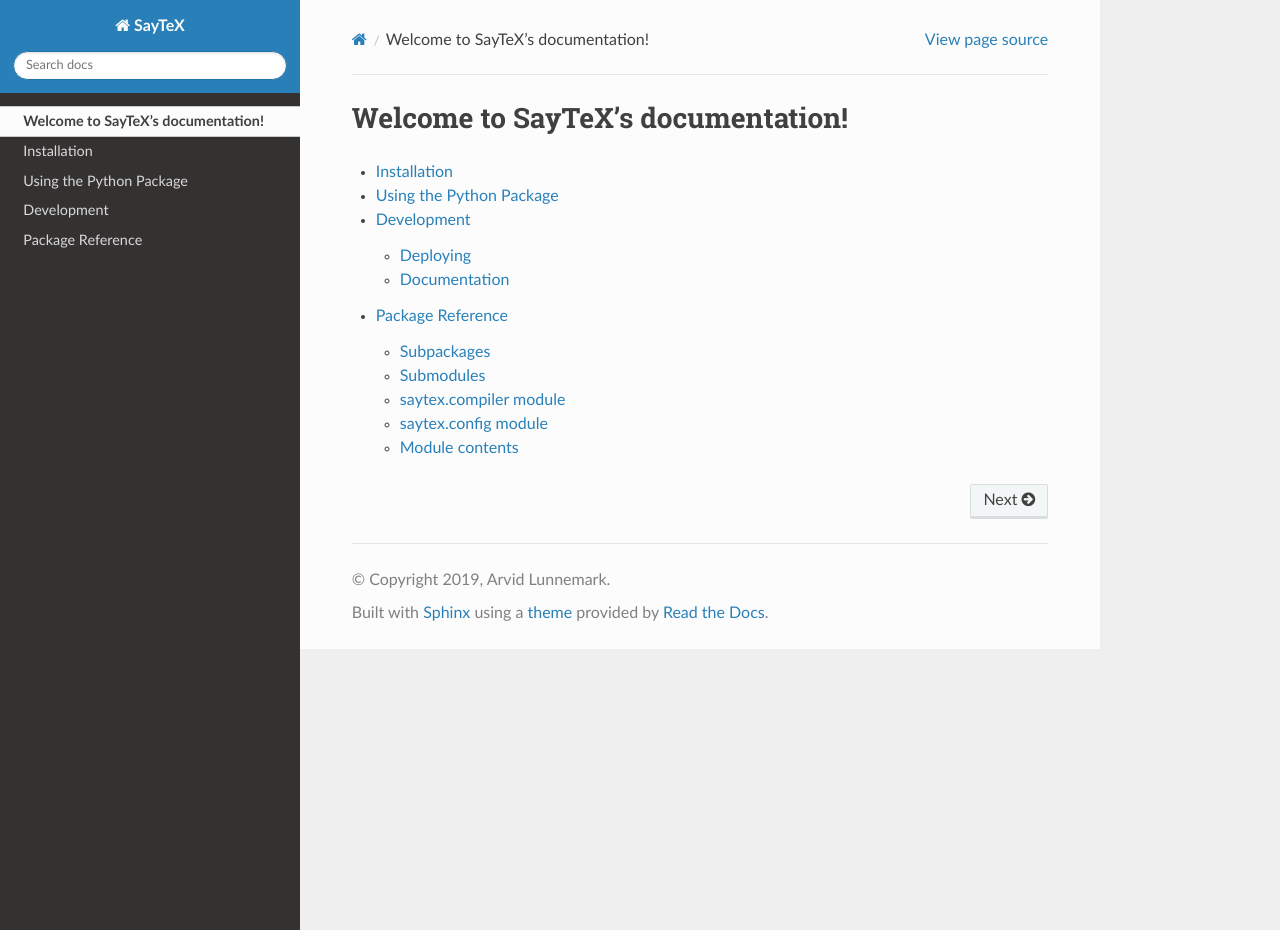
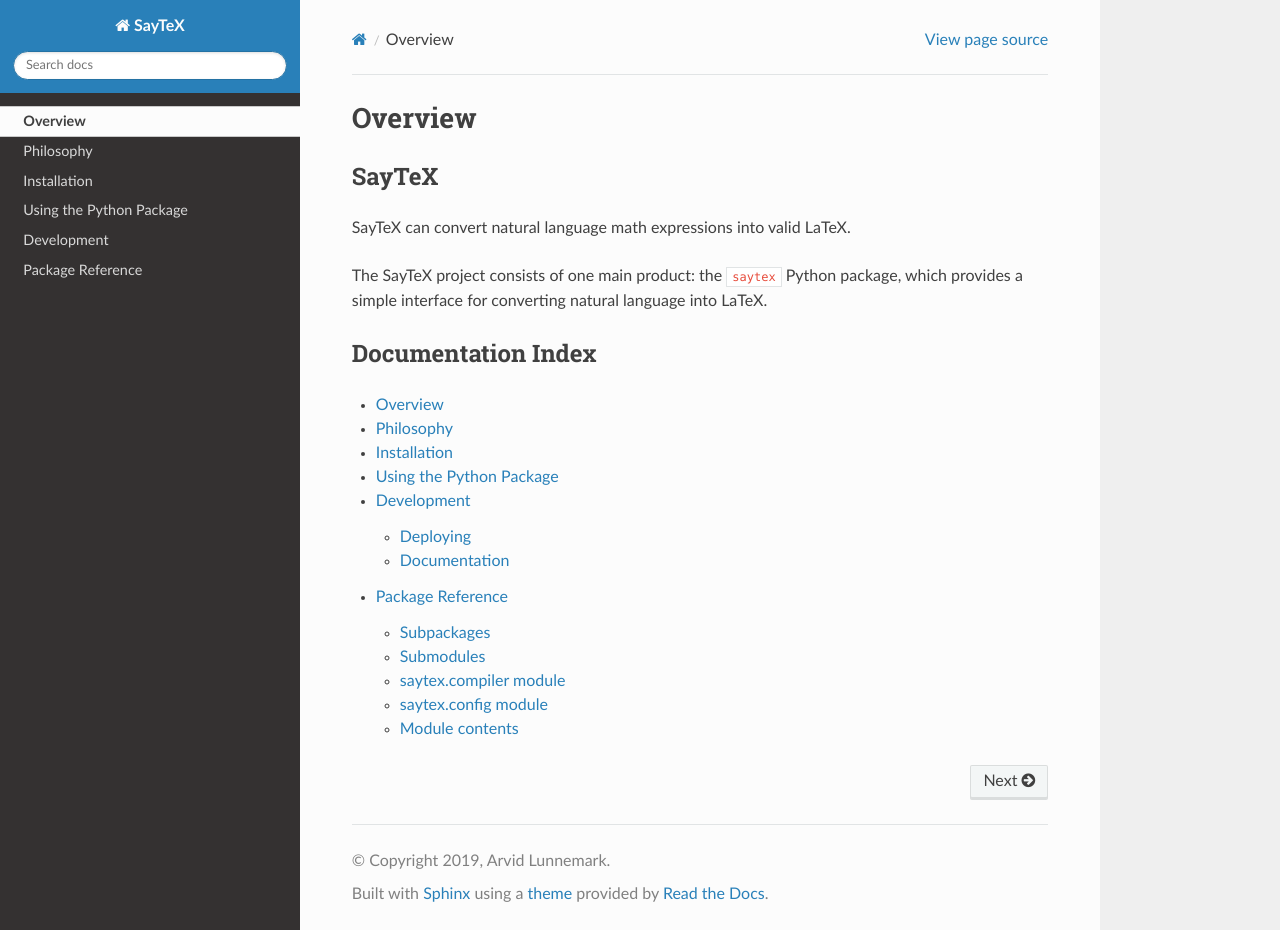
Before and after one commit to arvid220u/saytex, a Sphinx documentation site: the page built from docs/index.rst, in a window 1280 px wide and 930 px high. Built offline with Sphinx 7.4.7 and the Read the Docs theme 2.0.0, drawn with Linux system fonts in a browser that asks for light colours.

Commit message:
update docs

```diff
--- a/docs/index.rst
+++ b/docs/index.rst
@@ -3,18 +3,26 @@
    You can adapt this file completely to your liking, but it should at least
    contain the root `toctree` directive.
 
-Welcome to SayTeX's documentation!
+Overview
 ==================================
 
-.. toctree::
-   :hidden:
 
-   self
+SayTeX
+-----------------------
 
+SayTeX can convert natural language math expressions into valid LaTeX.
+
+The SayTeX project consists of one main product: the ``saytex`` Python package,
+which provides a simple interface for converting natural language into LaTeX.
+
+Documentation Index
+----------------------
 
 .. toctree::
    :maxdepth: 2
 
+   self
+   philosophy
    installation
    usingpython
    developing
```
Also changed, not shown: docs/philosophy.rst (added, +9 -0 lines).
